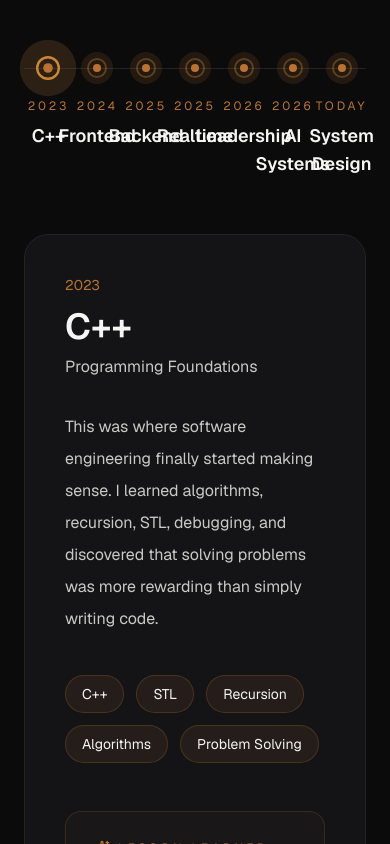
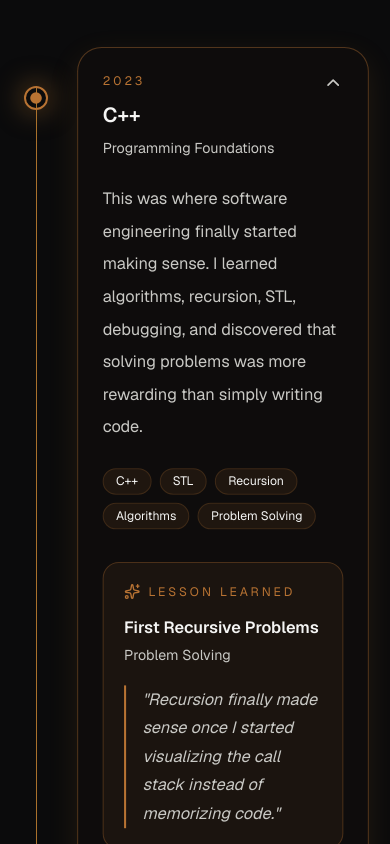
Before and after one commit to m-taaha/taaha-portfolio, a Next.js app: page / in a window 390 px wide. Shown: the part 5460-6304 px from the top of the page. Built offline with nearby package versions, Linux system fonts and the light colour scheme.

Commit message:
feat(experience): redesign mobile journey timeline with interactive cards

```diff
--- a/app/components/sections/Experience/ExperienceTimeline.tsx
+++ b/app/components/sections/Experience/ExperienceTimeline.tsx
@@ -6,7 +6,7 @@ import { useState } from "react";
 import { experiences } from "@/app/config/experience";
 import { ExperienceCard } from "./ExperienceCard";
 import { Sparkles } from "lucide-react";
-
+import { MobileTimeline } from "./MobileTimeline";
 
 export function ExperienceTimeline() {
   const [activeIndex, setActiveIndex] = useState(0);
@@ -16,15 +16,16 @@ export function ExperienceTimeline() {
   const progress = (activeIndex / (experiences.length - 1)) * 100;
 
   return (
-    <div className="space-y-14">
+    <>
+      {/* ========================= */}
+      {/* Desktop */}
+      {/* ========================= */}
+
+      <div className="hidden space-y-14 lg:block">
         {/* Timeline */}
 
         <div className="relative">
-        {/* Base Line */}
-
           <div className="absolute left-0 right-0 top-2.5 h-px bg-border-subtle" />
-
-        {/* Animated Progress */}
 
           <motion.div
             className="absolute left-0 top-2.5 h-px bg-brand-primary"
@@ -36,8 +37,6 @@ export function ExperienceTimeline() {
               ease: [0.16, 1, 0.3, 1],
             }}
           />
-
-        {/* Timeline Nodes */}
 
           <div className="relative grid grid-cols-7">
             {experiences.map((experience, index) => (
@@ -163,8 +162,6 @@ export function ExperienceTimeline() {
               ))}
             </div>
 
-          {/* Artifact */}
-
             <motion.div
               initial={{
                 opacity: 0,
@@ -233,5 +230,14 @@ export function ExperienceTimeline() {
           </motion.div>
         </AnimatePresence>
       </div>
+
+      {/* ========================= */}
+      {/* Mobile */}
+      {/* ========================= */}
+
+      <div className="lg:hidden">
+        <MobileTimeline />
+      </div>
+    </>
   );
 }
--- /dev/null
+++ b/app/components/sections/Experience/MobileTimeline.tsx
@@ -0,0 +1,25 @@
+"use client";
+
+import { useState } from "react";
+
+import { experiences } from "@/app/config/experience";
+import { MobileTimelineItem } from "./MobileTimelineItem";
+
+export function MobileTimeline() {
+const [activeIndex, setActiveIndex] = useState(0);
+
+return (
+  <div className="space-y-6 lg:hidden">
+    {experiences.map((experience, index) => (
+      <MobileTimelineItem
+        key={experience.title}
+        index={index}
+        experience={experience}
+        active={activeIndex === index}
+        isLast={index === experiences.length - 1}
+        onClick={() => setActiveIndex(index)}
+      />
+    ))}
+  </div>
+);
+}
--- /dev/null
+++ b/app/components/sections/Experience/MobileTimelineItem.tsx
@@ -0,0 +1,267 @@
+"use client";
+
+import { AnimatePresence, motion } from "framer-motion";
+import { ChevronDown, Sparkles } from "lucide-react";
+
+import type { ExperienceItem } from "@/app/config/experience";
+
+interface Props {
+  experience: ExperienceItem;
+  active: boolean;
+  onClick: () => void;
+  isLast: boolean;
+  index: number;
+}
+
+export function MobileTimelineItem({
+  experience,
+  active,
+  onClick,
+  isLast,
+  index,
+}: Props) {
+  return (
+    <div className="relative pl-14">
+      {/* Vertical Line */}
+      {!isLast && (
+        <motion.div
+          animate={{
+            backgroundColor: active
+              ? "rgba(209,139,53,.8)"
+              : "rgba(255,255,255,.08)",
+          }}
+          transition={{
+            duration: 0.35,
+          }}
+          className="
+            absolute
+            left-3
+            top-7
+            -bottom-8
+            w-px
+        "
+        />
+      )}
+
+      {/* Timeline Node */}
+      <div
+        className={`
+absolute
+left-0
+top-7
+flex
+h-6
+w-6
+items-center
+justify-center
+rounded-full
+border-2
+z-10
+transition-all
+${
+  active
+    ? "border-brand-primary shadow-[0_0_28px_rgba(209,139,53,.55)]"
+    : "border-brand-primary/30"
+}
+bg-background-primary
+`}
+      >
+        <motion.div
+          animate={{
+            scale: active ? [1, 1.4, 1] : 1,
+          }}
+          transition={{
+            duration: 1.8,
+            ease: "easeInOut",
+            repeat: active ? Infinity : 0,
+          }}
+          className="h-2.5 w-2.5 rounded-full bg-brand-primary"
+        />
+      </div>
+
+      {/* Card */}
+      <motion.div
+        layout
+        animate={{
+          scale: active ? 1.02 : 1,
+          y: active ? -3 : 0,
+        }}
+        transition={{
+          duration: 0.35,
+          ease: [0.16, 1, 0.3, 1],
+        }}
+        className={`
+    rounded-3xl
+    overflow-hidden
+    mb-8
+    border
+    transition-all
+    ${
+      active
+        ? "border-brand-primary/40 bg-brand-primary/[0.02] shadow-[0_10px_30px_rgba(209,139,53,.12)]"
+        : "border-border-subtle bg-surface-primary"
+    }
+  `}
+      >
+        <motion.button
+          whileTap={{
+            scale: 0.98,
+          }}
+          onClick={onClick}
+          className="
+    flex
+    w-full
+    items-start
+    justify-between
+    p-6
+    text-left
+  "
+        >
+          <div>
+            <p
+              className="
+                text-xs
+                uppercase
+                tracking-[0.25em]
+                text-brand-primary
+              "
+            >
+              {experience.year}
+            </p>
+
+            <h3 className="mt-3 text-xl font-semibold">{experience.title}</h3>
+
+            <p className="mt-2 text-sm text-text-secondary">
+              {experience.organization}
+            </p>
+          </div>
+
+          <motion.div
+            animate={{
+              rotate: active ? 180 : 0,
+            }}
+            transition={{
+              type: "spring",
+              stiffness: 260,
+              damping: 22,
+            }}
+          >
+            <ChevronDown className="h-5 w-5 text-text-secondary" />
+          </motion.div>
+        </motion.button>
+
+        <AnimatePresence initial={false}>
+          {active && (
+            <motion.div
+              initial={{
+                height: 0,
+                opacity: 0,
+              }}
+              animate={{
+                height: "auto",
+                opacity: 1,
+              }}
+              exit={{
+                height: 0,
+                opacity: 0,
+              }}
+              transition={{
+                duration: 0.45,
+                ease: [0.16, 1, 0.3, 1],
+              }}
+              className="overflow-hidden"
+            >
+              <div className="px-6 pb-6">
+                <p className="leading-8 text-text-secondary">
+                  {experience.description}
+                </p>
+
+                <div className="mt-6 flex flex-wrap gap-2">
+                  {experience.technologies.map((tech, index) => (
+                    <motion.span
+                      initial={{
+                        opacity: 0,
+                        y: 8,
+                      }}
+                      animate={{
+                        opacity: 1,
+                        y: 0,
+                      }}
+                      transition={{
+                        delay: index * 0.06,
+                        duration: 0.25,
+                      }}
+                      key={tech}
+                      className="
+                        rounded-full
+                        border
+                        border-brand-primary/20
+                        bg-brand-primary/10
+                        px-3
+                        py-1
+                        text-xs
+                      "
+                    >
+                      {tech}
+                    </motion.span>
+                  ))}
+                </div>
+
+                <motion.div
+                  initial={{
+                    opacity: 0,
+                    y: 20,
+                  }}
+                  animate={{
+                    opacity: 1,
+                    y: 0,
+                  }}
+                  transition={{
+                    delay: 0.2,
+                  }}
+                  className="
+    mt-8
+    rounded-2xl
+    border
+    border-brand-primary/30
+    bg-brand-primary/[0.08]
+    p-5
+  "
+                >
+                  <div className="flex items-center gap-2">
+                    <Sparkles className="h-4 w-4 text-brand-primary" />
+
+                    <p
+                      className="
+                        text-xs
+                        uppercase
+                        tracking-[0.24em]
+                        text-brand-primary
+                      "
+                    >
+                      Lesson Learned
+                    </p>
+                  </div>
+
+                  <h4 className="mt-4 font-semibold">
+                    {experience.artifact.title}
+                  </h4>
+
+                  <p className="mt-1 text-sm text-text-secondary">
+                    {experience.artifact.subtitle}
+                  </p>
+
+                  <div className="mt-5 border-l-2 border-brand-primary pl-4">
+                    <p className="italic leading-7 text-text-secondary">
+                      "{experience.artifact.lesson}"
+                    </p>
+                  </div>
+                </motion.div>
+              </div>
+            </motion.div>
+          )}
+        </AnimatePresence>
+      </motion.div>
+    </div>
+  );
+}
```
Lines whose indentation alone changed are shown as unchanged.
